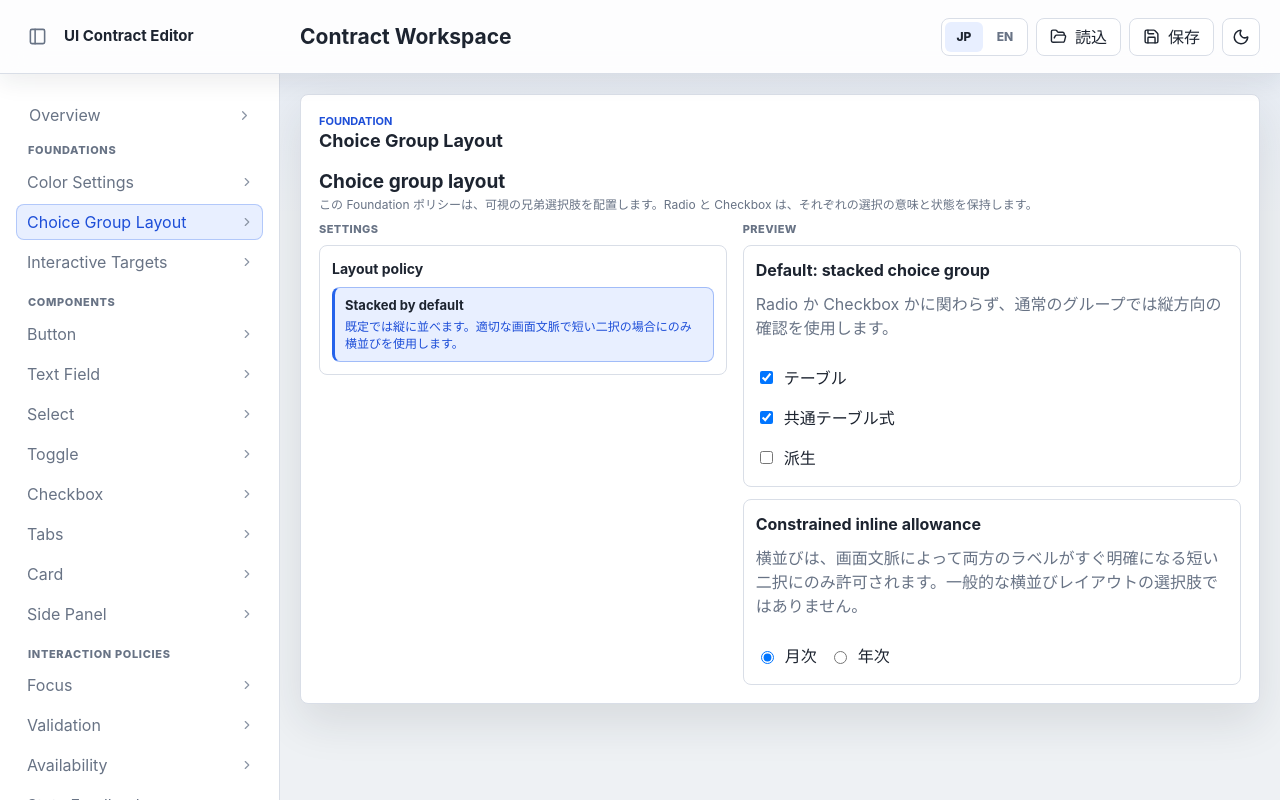
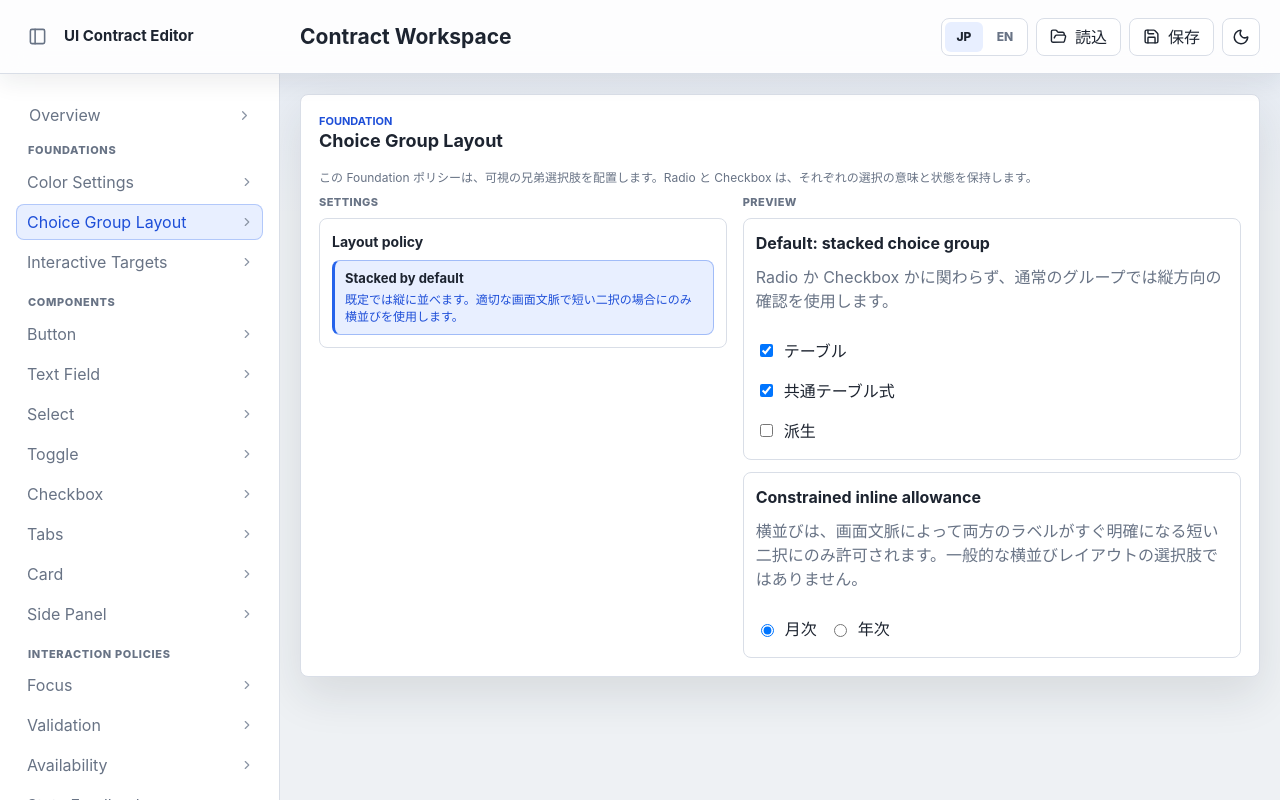
Before and after one commit to mk3008/ui-contract, a React (Vite) app: page / in a window 1280 px wide. Both pictures are taken after a click on the button "Choice Group Layout". Built offline with nearby package versions, Linux system fonts and the light colour scheme.

Commit message:
fix(editor): remove redundant page headings

```diff
--- a/src/choice-group-layout-contract.tsx
+++ b/src/choice-group-layout-contract.tsx
@@ -1,5 +1,6 @@
 import { catalogDecision } from './contract/catalog'
 import type { ChoiceGroupLayoutPolicy } from './contract/types'
+import { SelectLikePolicySection } from './sectioned-policy-section'
 
 /** Foundation preview: it owns sibling-choice arrangement, not choice semantics. */
 export function ChoiceGroupLayoutContractPanel({ choiceGroupLayout }: { choiceGroupLayout: ChoiceGroupLayoutPolicy }) {
@@ -9,14 +10,9 @@ export function ChoiceGroupLayoutContractPanel({ choiceGroupLayout }: { choiceGr
 
   return (
     <div className="select-sectioned-panel">
-      <section className="select-policy-section">
-        <div className="select-policy-heading">
-          <h3>Choice group layout</h3>
-          <p>This Foundation policy arranges sibling visible choices. Radio and Checkbox retain their own selection meaning and states.</p>
-        </div>
-        <div className="select-policy-section-grid">
-          <div className="select-policy-controls">
-            <span className="select-column-label">Settings</span>
+      <SelectLikePolicySection
+        description="This Foundation policy arranges sibling visible choices. Radio and Checkbox retain their own selection meaning and states."
+        controls={
           <section className="option-group">
             <h4>Layout policy</h4>
             <div className="option-grid">
@@ -26,9 +22,8 @@ export function ChoiceGroupLayoutContractPanel({ choiceGroupLayout }: { choiceGr
               </div>
             </div>
           </section>
-          </div>
-          <div className="select-policy-preview">
-            <span className="select-column-label">Preview</span>
+        }
+        preview={
           <div className="choice-group-layout-preview">
             <section className="select-state-card control-state-card">
               <h4>Default: stacked choice group</h4>
@@ -48,9 +43,8 @@ export function ChoiceGroupLayoutContractPanel({ choiceGroupLayout }: { choiceGr
               </div>
             </section>
           </div>
-          </div>
-        </div>
-      </section>
+        }
+      />
     </div>
   )
 }
--- a/src/interaction-target-contract.tsx
+++ b/src/interaction-target-contract.tsx
@@ -15,7 +15,6 @@ export function InteractiveTargetContractPanel() {
   return (
     <div className="select-sectioned-panel interaction-target-panel" data-interaction-target-policy="accessible-labeled-targets">
       <SelectLikePolicySection
-        title="Interactive target policy"
         description="Every choice control has a forgiving target. Labels activate their control; record selection uses a dedicated selection cell when no visible label is available."
         controlsLabel="Fixed rules"
         previewLabel="Try it"
--- a/src/main.tsx
+++ b/src/main.tsx
@@ -1810,7 +1810,6 @@ function FocusSectionedContractPanel({
   return (
     <div className="select-sectioned-panel">
       <SelectLikePolicySection
-        title="Focus policy"
         description="Define when focus is visible and how the indicator is drawn."
         controls={
           <>
@@ -1847,7 +1846,6 @@ function ValidationSectionedContractPanel({
   return (
     <div className="select-sectioned-panel">
       <SelectLikePolicySection
-        title="Validation policy"
         description="Define when errors appear and where users can read them."
         controls={
           <>
@@ -1886,7 +1884,6 @@ function AvailabilitySectionedContractPanel({
   return (
     <div className="select-sectioned-panel">
       <SelectLikePolicySection
-        title="Availability policy"
         description="Define how unavailable controls are shown. Temporary unavailable layout is separate from not-applicable hiding."
         controls={
           <>
@@ -2909,13 +2906,6 @@ function StatusChip({
 function ScreenPatternsPanel({ contract, example }: { contract: UiContract; example: ScreenPatternExampleId }) {
   return (
     <div className="screen-pattern-panel">
-      <section className="screen-pattern-intro">
-        <div>
-          <p className="eyebrow">Screen pattern</p>
-          <h3>Screen Patterns</h3>
-        </div>
-        <p>Screen Patterns define reusable structures that compose existing Component Contracts. They do not choose fields, workflow behavior, or layout mechanics.</p>
-      </section>
       <InteractiveScreenPatterns
         contract={contract}
         example={example}
--- a/src/sectioned-policy-section.tsx
+++ b/src/sectioned-policy-section.tsx
@@ -14,14 +14,16 @@ export function SelectLikePolicySection({
   description?: string
   preview: ReactNode
   previewLabel?: string
-  title: string
+  title?: string
 }) {
   return (
     <section className="select-policy-section">
-      <div className="select-policy-heading">
-        <h3>{title}</h3>
-        {description ? <p>{description}</p> : null}
-      </div>
+      {title || description ? (
+        <div className="select-policy-heading">
+          {title ? <h3>{title}</h3> : null}
+          {description ? <p>{description}</p> : null}
+        </div>
+      ) : null}
       <div className="select-policy-section-grid">
         <div className="select-policy-controls">
           <span className="select-column-label">{controlsLabel}</span>
```
Also changed, not shown: 1 other file (tests, documents, lock files or other folders). Lines whose indentation alone changed are shown as unchanged.
